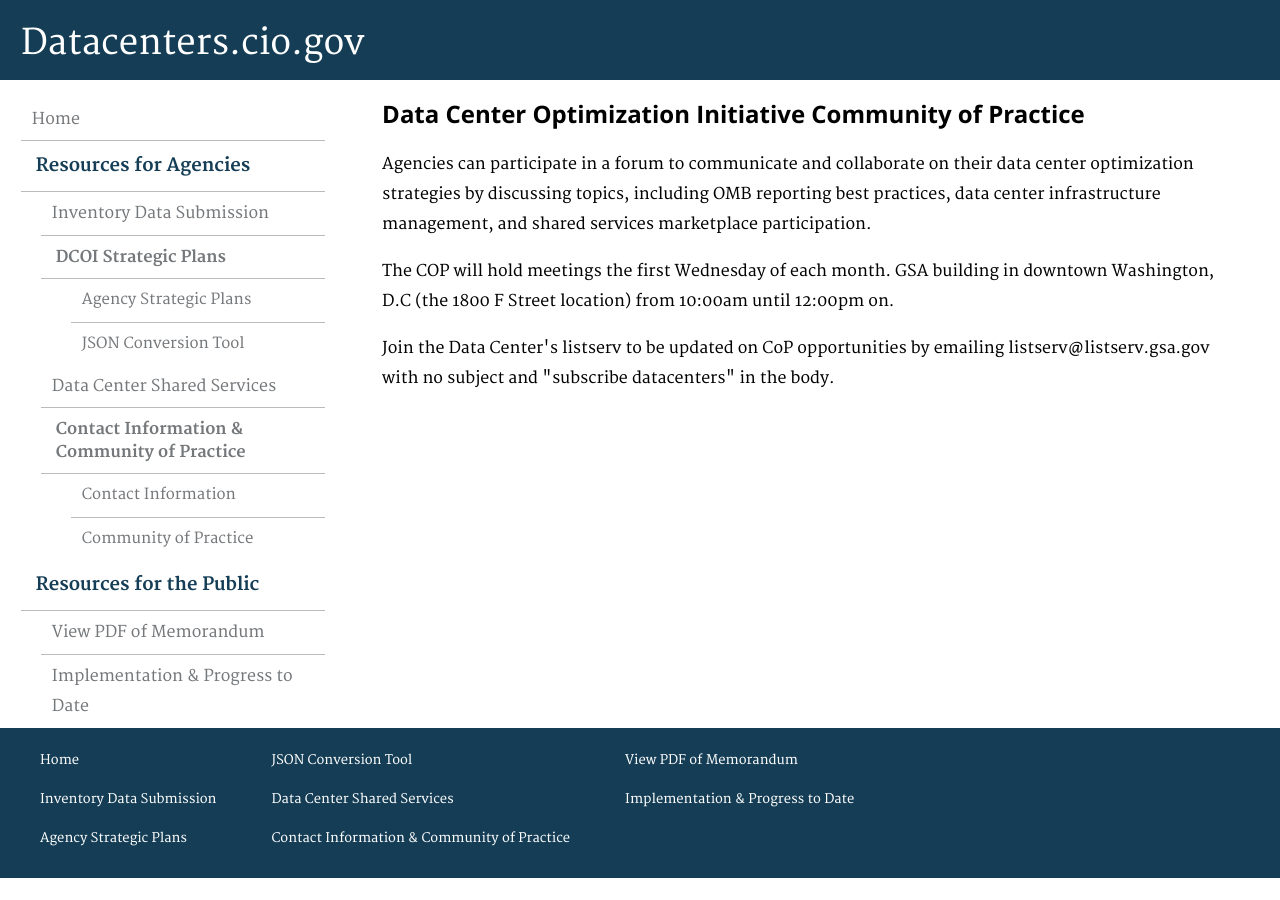
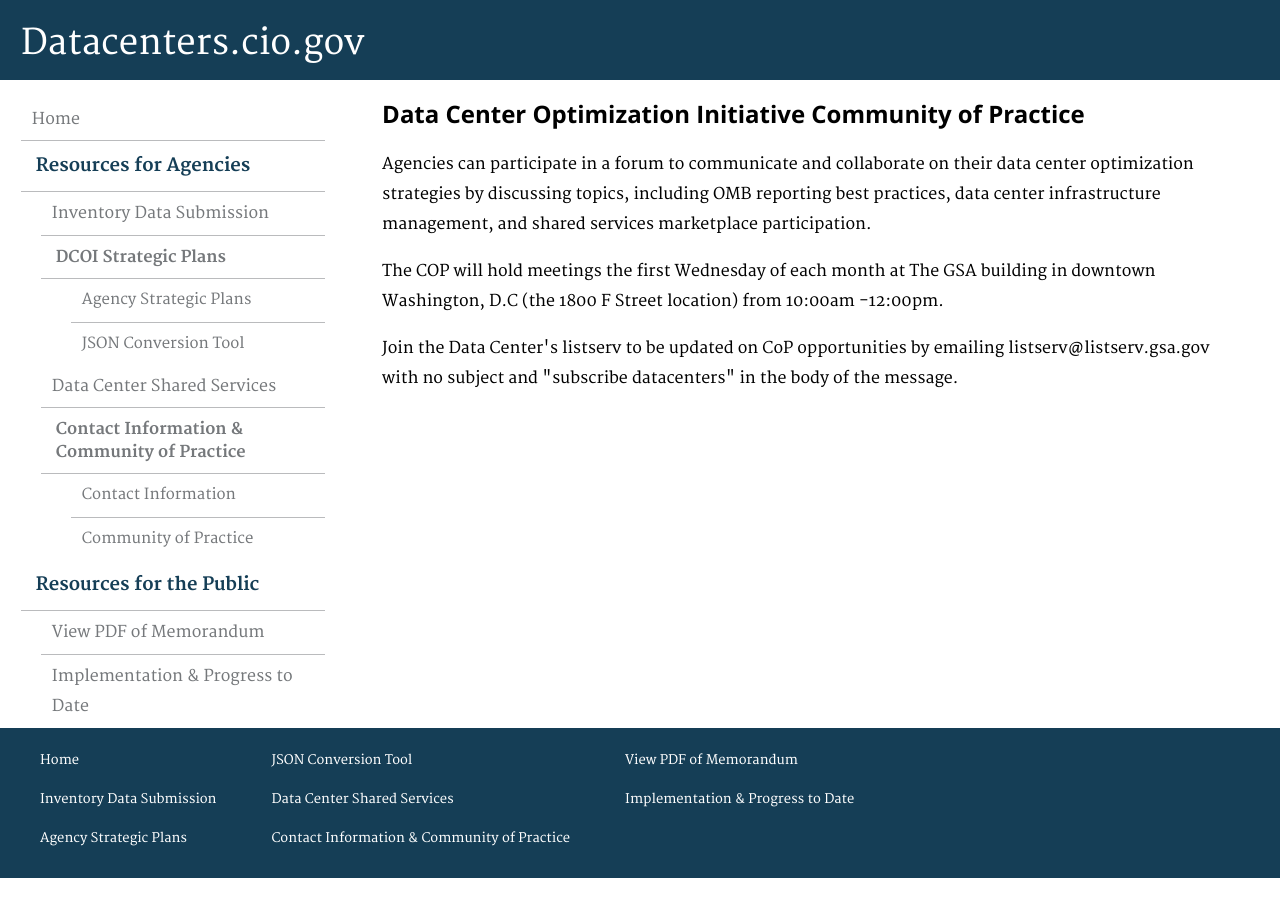
Before and after one commit to ydave-reisys/datacenters, a Jekyll site: the page built from pages/community-practice.html, in a window 1280 px wide. Built offline with Jekyll 4.4.1, drawn with Linux system fonts in a browser that asks for light colours; nearby versions of some CDN libraries; Markdown is read by kramdown in place of the engine named in the settings.

Commit message:
Community Practice page edits

```diff
--- a/pages/community-practice.html
+++ b/pages/community-practice.html
@@ -9,6 +9,6 @@ description: "Community of Practice"
 
 <p>Agencies can participate in a forum to communicate and collaborate on their data center optimization strategies by discussing topics, including OMB reporting best practices, data center infrastructure management, and shared services marketplace participation.</p>
 
-<p>The COP will hold meetings the first Wednesday of each month. GSA building in downtown Washington, D.C (the 1800 F Street location) from 10:00am until 12:00pm on.</p>
+<p>The COP will hold meetings the first Wednesday of each month at The GSA building in downtown Washington, D.C (the 1800 F Street location) from 10:00am -12:00pm.</p>
 
-<p>Join the Data Center's listserv to be updated on CoP opportunities by emailing listserv@listserv.gsa.gov with no subject and "subscribe datacenters" in the body.</p>
+<p>Join the Data Center's listserv to be updated on CoP opportunities by emailing listserv@listserv.gsa.gov with no subject and "subscribe datacenters" in the body of the message.</p>
```
